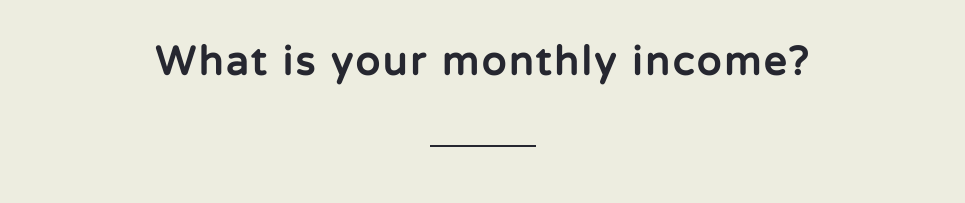
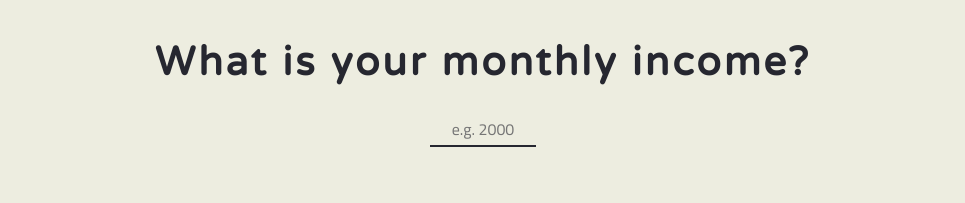
Before and after one commit to Gl4cier666/fiftythirtytwenty, an Angular app: page / in a window 1280 px wide. Shown: the top 203 px of the page, without its empty margins (157-1122 px from the left). Built offline with nearby package versions, Linux system fonts and the light colour scheme.

Commit message:
added placeholder text to input field for better UX

```diff
--- a/src/app/app.component.css
+++ b/src/app/app.component.css
@@ -19,7 +19,7 @@ input[type=text]{
   text-align: center;
   border: none;
   border-bottom: 2px solid #262730;
-  background-color: #EDEDE0 !important;
+  background-color: #EDEDE0;
   width: 8%;
 }
 
--- a/src/app/app.component.html
+++ b/src/app/app.component.html
@@ -1,6 +1,6 @@
 <h1 class="front_headline">What is your monthly income?</h1>
 <div class="income_input">
-   <input type="text" class="monthly_income" (keyup)="calcBudget($event)">
+   <input type="text" class="monthly_income" (keyup)="calcBudget($event)" placeholder="e.g. 2000">
 </div>
 <div class="numberRequired" [innerText]="numberRequired"></div>
 <div class="budget_numbers">
```
